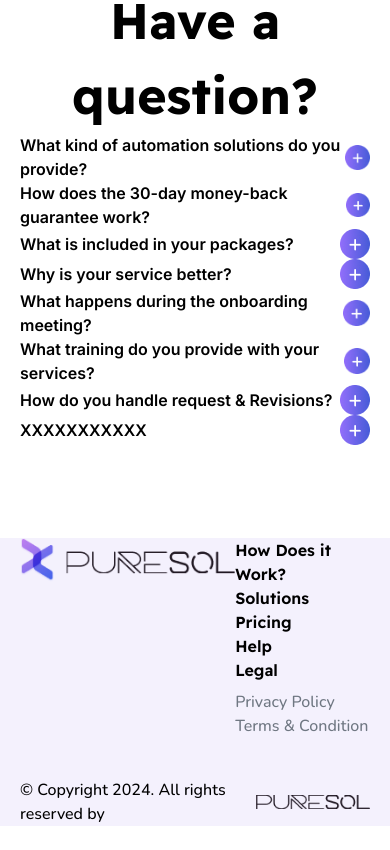
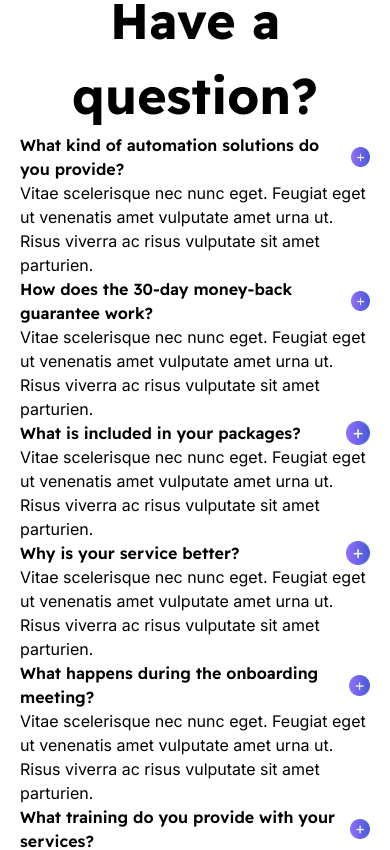
Before and after one commit to dev-SazzadHossain/pure_sol, a Next.js app: page / in a window 390 px wide. Shown: the part 4600-5450 px from the top of the page. Before the commit the page ends 5426 px from the top, so only its background shows below. Built offline with nearby package versions, Linux system fonts and the light colour scheme.

Commit message:
fixed_faq_section

```diff
--- a/src/Components/Faq/Faq.js
+++ b/src/Components/Faq/Faq.js
@@ -1,5 +1,5 @@
 "use client";
-import { readexPro } from "@/utils/Font";
+import { nunito, readexPro } from "@/utils/Font";
 import React, { useState } from "react";
 import minus from "../../../public/assets/minus.png";
 import plus from "../../../public/assets/plus.png";
@@ -54,42 +54,52 @@ const Faq = () => {
         "Vitae scelerisque nec nunc eget. Feugiat eget ut venenatis amet vulputate amet urna ut. Risus viverra ac risus vulputate sit amet parturien.",
     },
   ];
+
   return (
     <div>
       <h1
-        className={` text-[50px] font-bold ${readexPro.className} text-[#333333] text-center pb-[10px]`}
+        className={`text-[50px] font-bold ${readexPro.className} text-[#333333] text-center pb-[10px] transition-all duration-300 ease-in-out`}
       >
         Have a question?
       </h1>
-      <div className=" grid lg:grid-cols-2 grid-cols-1 gap-x-[36px] gap-y-[24px] ">
+      <div className="grid lg:grid-cols-2 grid-cols-1 gap-x-[36px] gap-y-[24px]">
         {faqData.map((item, index) => (
           <div
             key={index}
-            className={`border border-gray-300 p-4 rounded   ${
-              openIndex == index ? "backgroundColor" : "bg-[#FAFAFC]"
-            }  border-none`}
+            className={`border p-4 rounded transition-all duration-300 ease-in-out ${
+              openIndex === index
+                ? "backgroundColor text-white"
+                : "bg-[#FAFAFC]"
+            }`}
           >
-            <div className="cursor-pointer flex justify-between items-center">
+            <div
+              className="cursor-pointer flex justify-between items-center"
+              onClick={() => handleClick(index)}
+            >
               <h2
-                className={`text-lg font-semibold ${
-                  openIndex == index && "text-white"
+                className={`text-[18px] font-semibold ${readexPro.className} ${
+                  openIndex == index ? "text-white" : "text-[#333333]"
                 }`}
               >
                 {item.question}
               </h2>
-              <span onClick={() => handleClick(index)}>
+              <span>
                 {openIndex === index ? (
-                  <Image src={minus} alt="minus" />
+                  <Image src={minus} alt="minus" width={24} height={24} />
                 ) : (
-                  <Image src={plus} alt="plus" />
+                  <Image src={plus} alt="plus" width={24} height={24} />
                 )}
               </span>
             </div>
-            {openIndex === index && (
-              <p className={` ${openIndex == index && "text-white"}`}>
-                {item.answer}
-              </p>
-            )}
+            <div
+              className={`overflow-hidden transition-all duration-500 ease-in-out  ${
+                openIndex === index
+                  ? `max-h-96 opacity-100  2xl:w-[520px] xl:w-[520px] lg:w-[520px] w-full pt-[10px] ${nunito.className} font-medium text-[16px]`
+                  : "max-h-0 opacity-0"
+              }`}
+            >
+              <p className="mt-2">{item.answer}</p>
+            </div>
           </div>
         ))}
       </div>
```
